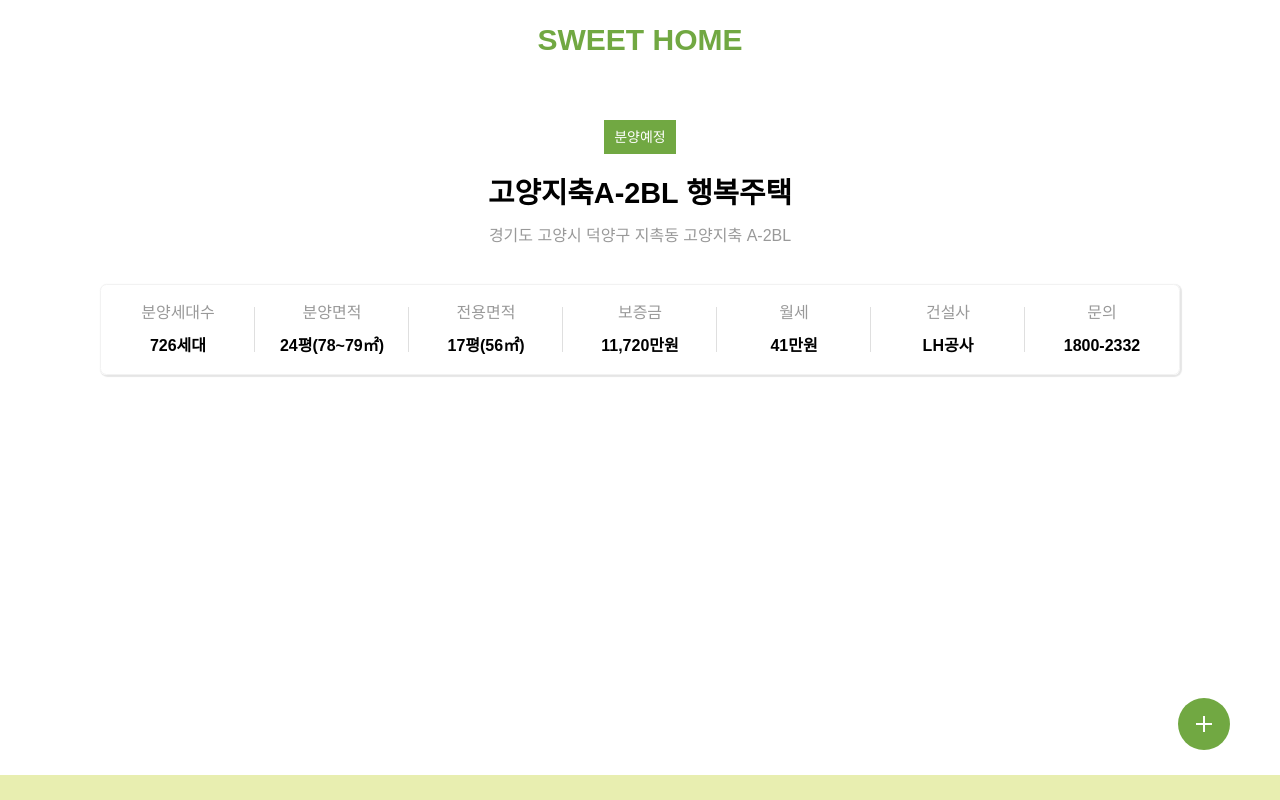
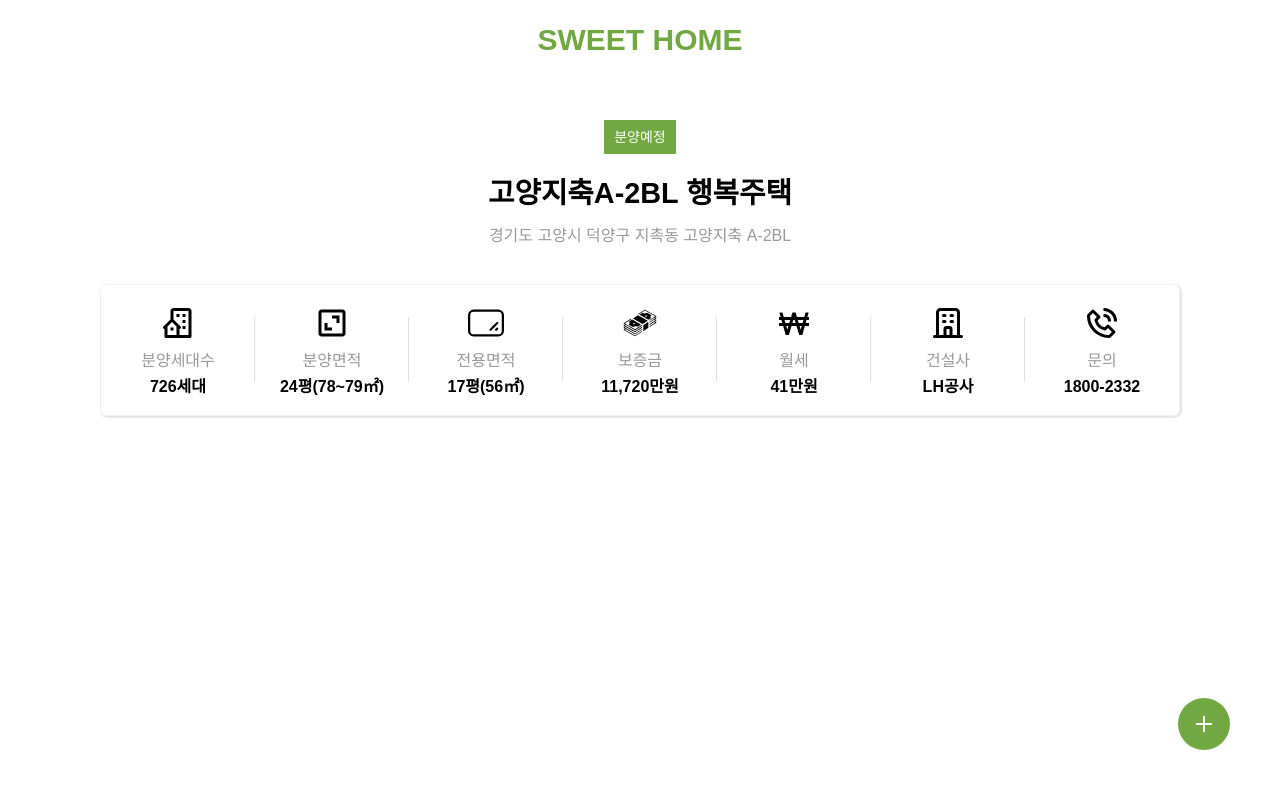
Before and after one commit to sideholic/SweetHome-FE, a React (Create React App) app: page /detail in a window 1280 px wide. Shown: the top 800 px of the page. Built offline with nearby package versions, Linux system fonts and the light colour scheme; a web font is replaced by a local one.

Commit message:
feat: detail page icon update

```diff
--- a/src/router/Detail.tsx
+++ b/src/router/Detail.tsx
@@ -21,6 +21,10 @@ import { CommInner } from "../styles/GlobalStyle";
 import Footer from "../components/footer/Footer";
 import { lightTheme } from "../theme/theme";
 import { getCurrentTime } from "../utils/utilsFn";
+import { BiBuildingHouse, BiArea, BiWon, BiPhoneCall } from "react-icons/bi";
+import { BsTextareaResize } from "react-icons/bs";
+import { GiMoneyStack } from "react-icons/gi";
+import { HiOutlineOfficeBuilding } from "react-icons/hi";
 
 export default function Detail() {
   // 현재일자 가져오기
@@ -52,58 +56,65 @@ export default function Detail() {
             {/* 분양정보 */}
             <FloatBox>
               <FloatBoxInner>
-                <InfoText fontColor="#999999" marginTop="0">
+                <BiBuildingHouse size="36" />
+                <InfoText fontColor="#999999" marginTop="0.6rem">
                   분양세대수
                 </InfoText>
-                <InfoText fontWeight="bold" marginTop="1.071rem">
+                <InfoText fontWeight="bold" marginTop="0.6rem">
                   726세대
                 </InfoText>
               </FloatBoxInner>
               <FloatBoxInner>
-                <InfoText fontColor="#999999" marginTop="0">
+                <BiArea size="36" />
+                <InfoText fontColor="#999999" marginTop="0.6rem">
                   분양면적
                 </InfoText>
-                <InfoText fontWeight="bold" marginTop="1.071rem">
+                <InfoText fontWeight="bold" marginTop="0.6rem">
                   24평(78~79㎡)
                 </InfoText>
               </FloatBoxInner>
               <FloatBoxInner>
-                <InfoText fontColor="#999999" marginTop="0">
+                <BsTextareaResize size="36" />
+                <InfoText fontColor="#999999" marginTop="0.6rem">
                   전용면적
                 </InfoText>
-                <InfoText fontWeight="bold" marginTop="1.071rem">
+                <InfoText fontWeight="bold" marginTop="0.6rem">
                   17평(56㎡)
                 </InfoText>
               </FloatBoxInner>
               <FloatBoxInner>
-                <InfoText fontColor="#999999" marginTop="0">
+                <GiMoneyStack size="36" />
+                <InfoText fontColor="#999999" marginTop="0.6rem">
                   보증금
                 </InfoText>
-                <InfoText fontWeight="bold" marginTop="1.071rem">
+                <InfoText fontWeight="bold" marginTop="0.6rem">
                   11,720만원
                 </InfoText>
               </FloatBoxInner>
               <FloatBoxInner>
-                <InfoText fontColor="#999999" marginTop="0">
+                <BiWon size="36" />
+                <InfoText fontColor="#999999" marginTop="0.6rem">
                   월세
                 </InfoText>
-                <InfoText fontWeight="bold" marginTop="1.071rem">
+                <InfoText fontWeight="bold" marginTop="0.6rem">
                   41만원
                 </InfoText>
               </FloatBoxInner>
               <FloatBoxInner>
-                <InfoText fontColor="#999999" marginTop="0">
+                <HiOutlineOfficeBuilding size="36" />
+                <InfoText fontColor="#999999" marginTop="0.6rem">
                   건설사
                 </InfoText>
-                <InfoText fontWeight="bold" marginTop="1.071rem">
+                <InfoText fontWeight="bold" marginTop="0.6rem">
                   LH공사
                 </InfoText>
               </FloatBoxInner>
               <FloatBoxInner>
-                <InfoText fontColor="#999999" marginTop="0">
+                <BiPhoneCall size="36" />
+                <InfoText fontColor="#999999" marginTop="0.6rem">
                   문의
                 </InfoText>
-                <InfoText fontWeight="bold" marginTop="1.071rem">
+                <InfoText fontWeight="bold" marginTop="0.6rem">
                   1800-2332
                 </InfoText>
               </FloatBoxInner>
@@ -119,7 +130,7 @@ export default function Detail() {
               <InfoText fontWeight="bold" marginTop="3.7rem" fontSize="1.8rem">
                 분양일정
               </InfoText>
-              <InfoText fontColor="#999999" marginTop="1.071rem">
+              <InfoText fontColor="#999999" marginTop="0.6rem">
                 분양일정은 건설사 사정에 따라 변경될 수 있습니다.
               </InfoText>
               {/* 분양일정표 */}
--- a/src/styles/DetailStyle.ts
+++ b/src/styles/DetailStyle.ts
@@ -52,7 +52,7 @@ export const FloatBox = styled.ul`
 export const FloatBoxInner = styled.li`
   width: 100%;
   height: 100%;
-  padding: 20px 0;
+  padding: 1.25rem 0;
   position: relative;
 
   &:after {
@@ -89,6 +89,7 @@ export const ScheduleInner = styled.div`
 `;
 /* 분양일정표 */
 export const ScheduleGrid = styled.div`
+  border-radius: 0.4rem;
   display: grid;
   grid-template-columns: 25% 75%;
   width: 100%;
@@ -108,7 +109,7 @@ export const ScheduleDateInfo = styled.div``;
 
 /* 청약일자 Wrapper */
 export const DateInfoDiv = styled.div`
-  padding: 10px;
+  padding: 0.625rem;
   line-height: 1.2;
   border-bottom: 1px solid lightgray;
   color: #999999;
@@ -129,4 +130,8 @@ export const DateInfoDiv = styled.div`
       }
     }
   }
+
+  &:last-child {
+    border-bottom: none;
+  }
 `;
```
